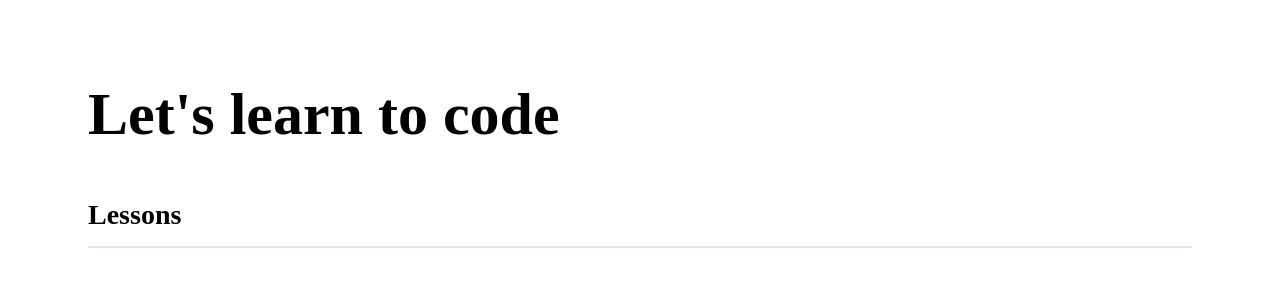
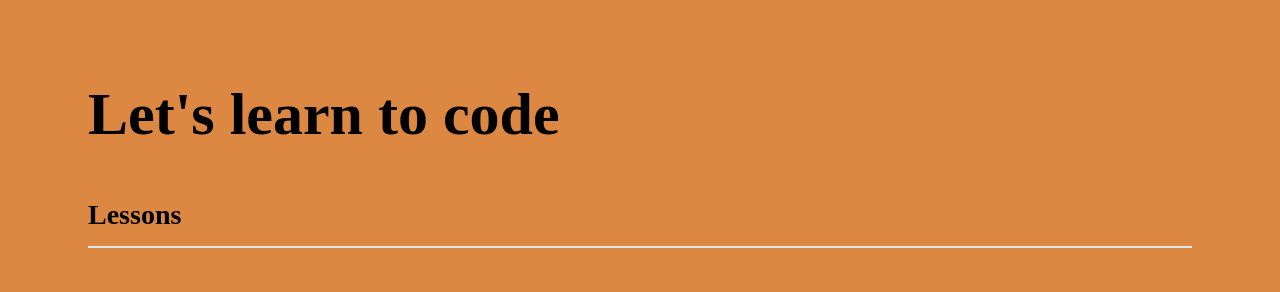
Before and after one commit to afidah-ser/Afidatul-Masbakhah, a plain HTML site: page index.html in a window 1280 px wide. Shown: the part 640-932 px from the top of the page. Drawn offline with Linux system fonts and the light colour scheme.

Commit message:
Update index.html

```diff
--- a/index.html
+++ b/index.html
@@ -1,5 +1,12 @@
 <!DOCTYPE html>
 <html>
+  <head>
+    <style>
+      body {
+        background-color:rgb(221, 136, 66);
+      }
+    </style>
+  </head>
   <head>
     <meta charset="utf-8">
     <title>Afidatul Masbakhah 18610055</title>
```
